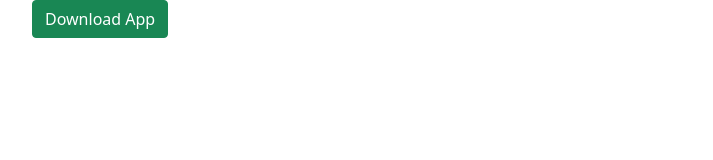
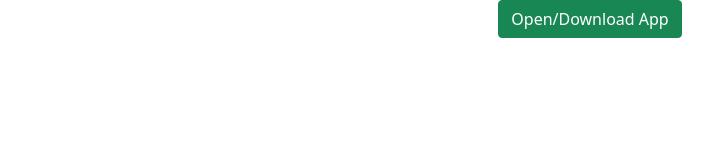
Before and after one commit to startfromscratch2902/startfromscratch2902.github.io, a plain HTML site: page index.html in a window 1280 px wide. Shown: the whole page, without its empty margins (50-763 px from the left). Drawn offline with nearby package versions, Linux system fonts and the light colour scheme.

Commit message:
Update index.html

```diff
--- a/index.html
+++ b/index.html
@@ -11,8 +11,8 @@
 <title>App Downloader</title>
 </head>
 <body>
-<div class="container">
-<button type="button" class="btn btn-success" onclick="javascript:opratingSystemTest()">Download App</button>
+<div class="d-flex justify-content-center" align-items='center'>
+<button type="button" class="btn btn-success" onclick="javascript:opratingSystemTest()">Open/Download App</button>
 </div>
 
 <script>
```
